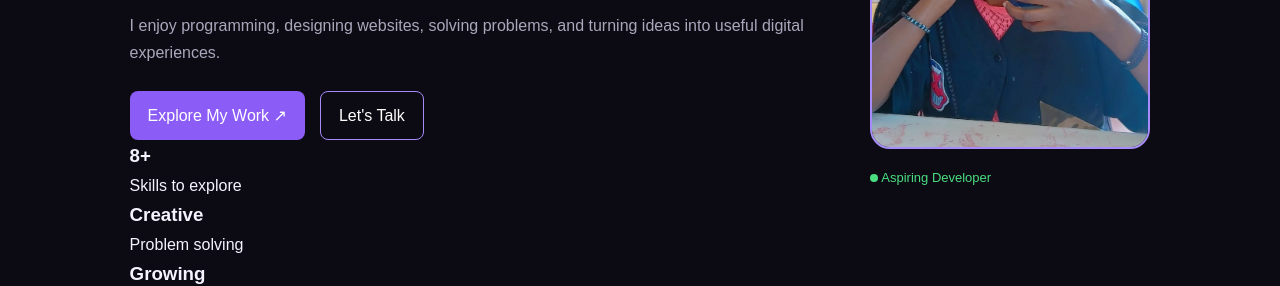
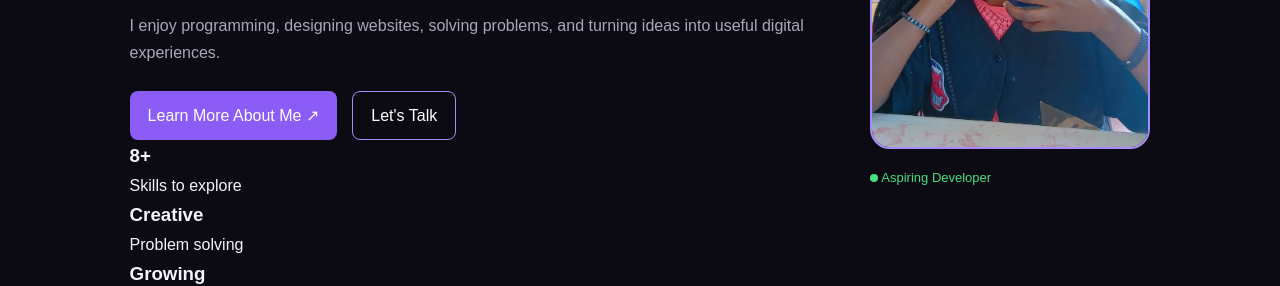
Before and after one commit to che-lse-a/portfolio, a plain HTML site: page index.html in a window 1280 px wide. Shown: the part 520-806 px from the top of the page. Drawn offline with Linux system fonts and the light colour scheme.

Commit message:
Update portfolio website

```diff
--- a/index.html
+++ b/index.html
@@ -40,7 +40,7 @@
         </p>
 
         <div class="hero-buttons">
-            <a href="projects.html" class="primary-button">Explore My Work ↗</a>
+            <a href="about.html" class="primary-button">Learn More About Me ↗</a>
             <a href="contact.html" class="secondary-button">Let's Talk</a>
         </div>
 
```
Also changed, not shown: skills.html (+1 -0 lines).
